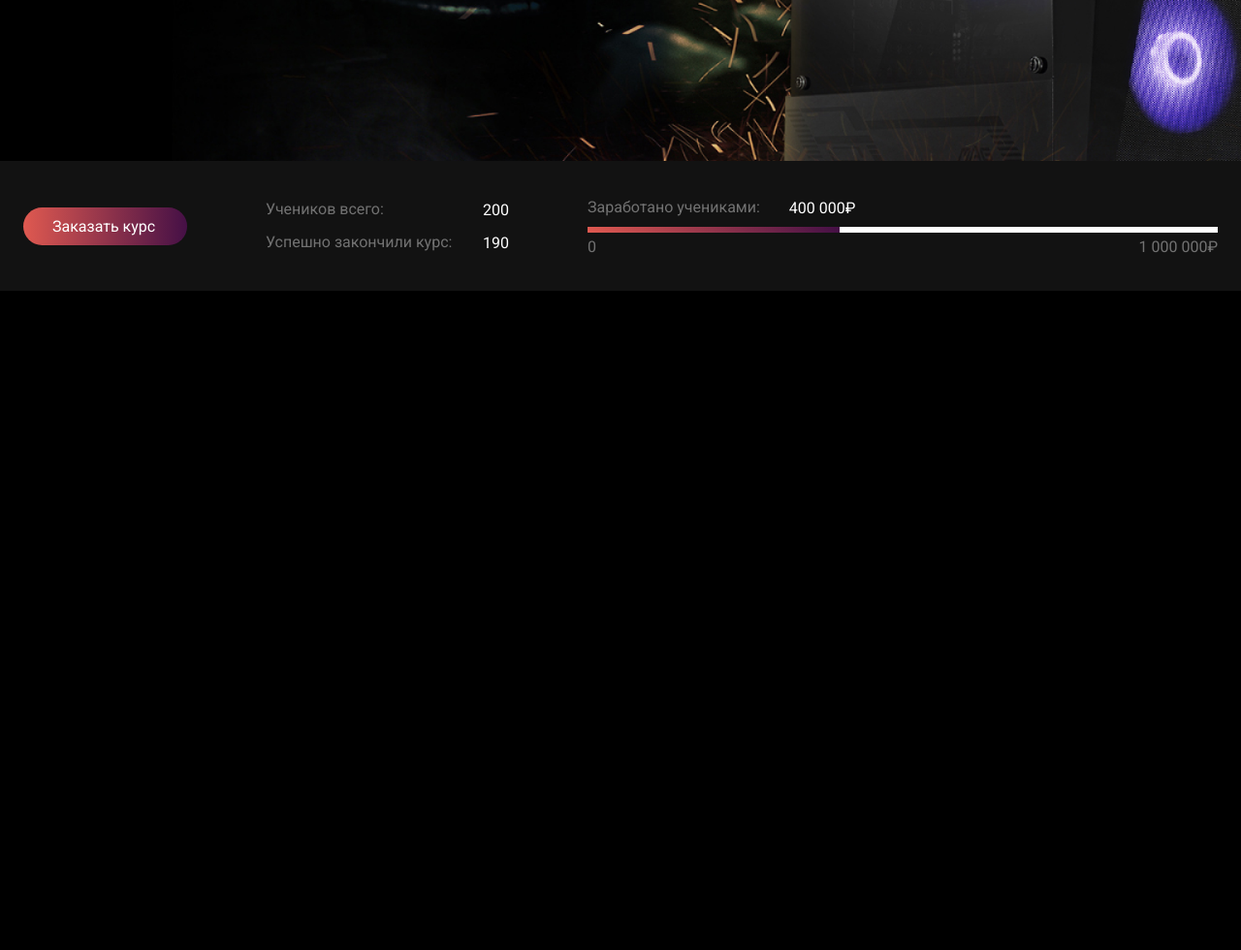
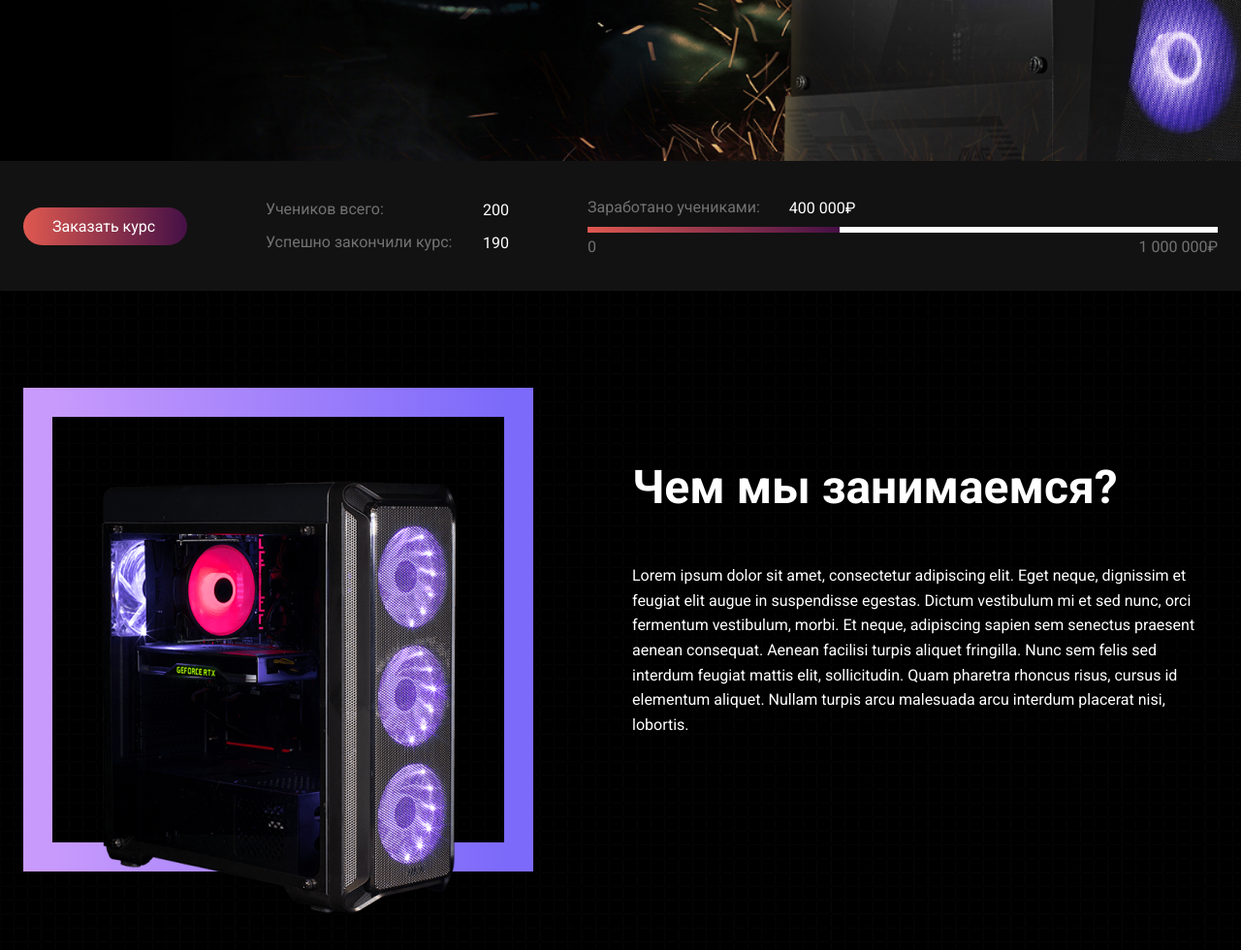
Before and after one commit to wkingsurin/Computer-Assembly, a plain HTML site: page index.html in a window 1280 px wide. Shown: the part 500-1480 px from the top of the page at 97% size. Before the commit the page ends 800 px from the top, so only its background shows below. Drawn offline with Linux system fonts and the light colour scheme.

Commit message:
Updates: 'About' section added, document background changed

```diff
--- a/assets/css/defaults.css
+++ b/assets/css/defaults.css
@@ -1,6 +1,7 @@
 html {
     font-family: 'Roboto';
-    background: var(--main-black);
+    background-color: var(--main-black);
+    background-image: url('../images/grid.png');
 }
 
 .wrapper {
--- a/assets/css/main.css
+++ b/assets/css/main.css
@@ -1,7 +1,10 @@
 @import url('./main/hero-section.css');
+@import url('./main/about-section.css');
 
 .main {
     position: relative;
     z-index: 1;
 }
-.section {}
+.section:not(:first-child) {
+    padding: 100px 0;
+}
--- /dev/null
+++ b/assets/css/main/about-section.css
@@ -0,0 +1,66 @@
+.section {
+}
+.about-section {
+}
+.container {
+}
+.about-section .content {
+}
+.about-section .about-content {
+    display: flex;
+
+    gap: 24px;
+}
+.about-section .about-block {
+    position: relative;
+
+    flex: 1 1 50%;
+
+    height: 542px;
+}
+.about-section .border-block {
+    position: relative;
+
+    max-width: 526px;
+    max-height: 499px;
+    height: 100%;
+
+    border: 30px solid transparent;
+    border-image: var(--main-grad2);
+    border-image-slice: 1;
+}
+.about-section .image-wrapper {
+    position: absolute;
+    top: 0;
+
+    display: flex;
+    align-items: flex-end;
+    justify-content: center;
+
+    max-width: 526px;
+    width: 100%;
+    height: 100%;
+}
+.about-section .image-block {
+    display: flex;
+    width: 446px;
+    height: 446px;
+
+    /* transform: translateY(66px); */
+}
+.about-section .description {
+    display: flex;
+    flex-direction: column;
+    align-items: flex-start;
+
+    gap: 45px;
+
+    margin-top: 69px;
+}
+.about-section .title {
+    font-size: 48px;
+}
+.about-section .text {
+    font-size: 16px;
+    line-height: 160%;
+}
--- a/index.html
+++ b/index.html
@@ -136,6 +136,53 @@
                     </div>
                 </div>
             </section>
+            <section class="section about-section">
+                <div class="container">
+                    <div class="content about-content">
+                        <div class="about-block">
+                            <div class="border-block">
+                            </div>
+                            <div class="image-wrapper">
+                                <div class="image-block">
+                                    <img src="./assets/images/about/image-1.png" alt="Computer">
+                                </div>
+                            </div>
+                        </div>
+                        <div class="about-block">
+                            <div class="description">
+                                <h3 class="title">Чем мы занимаемся?</h3>
+                                <p class="text">Lorem ipsum dolor sit amet, consectetur adipiscing elit. Eget neque, dignissim et feugiat elit augue in suspendisse egestas. Dictum vestibulum mi et sed nunc, orci fermentum vestibulum, morbi. Et neque, adipiscing sapien sem senectus praesent aenean consequat. Aenean facilisi turpis aliquet fringilla. Nunc sem felis sed interdum feugiat mattis elit, sollicitudin. Quam pharetra rhoncus risus, cursus id elementum aliquet. Nullam turpis arcu malesuada arcu interdum placerat nisi, lobortis. </p>
+                            </div>
+                        </div>
+                    </div>
+                </div>
+            </section>
+
+            <section class="section advantages-section">
+                <div class="container">
+
+                </div>
+            </section>
+            <section class="section partners-section">
+                <div class="container">
+
+                </div>
+            </section>
+            <section class="section schedule-section">
+                <div class="container">
+
+                </div>
+            </section>
+            <section class="section teachers-section">
+                <div class="container">
+
+                </div>
+            </section>
+            <section class="section articles-section">
+                <div class="container">
+
+                </div>
+            </section>
         </main>
     </div>
 
```
Also changed, not shown: assets/images/grid.png (added).
